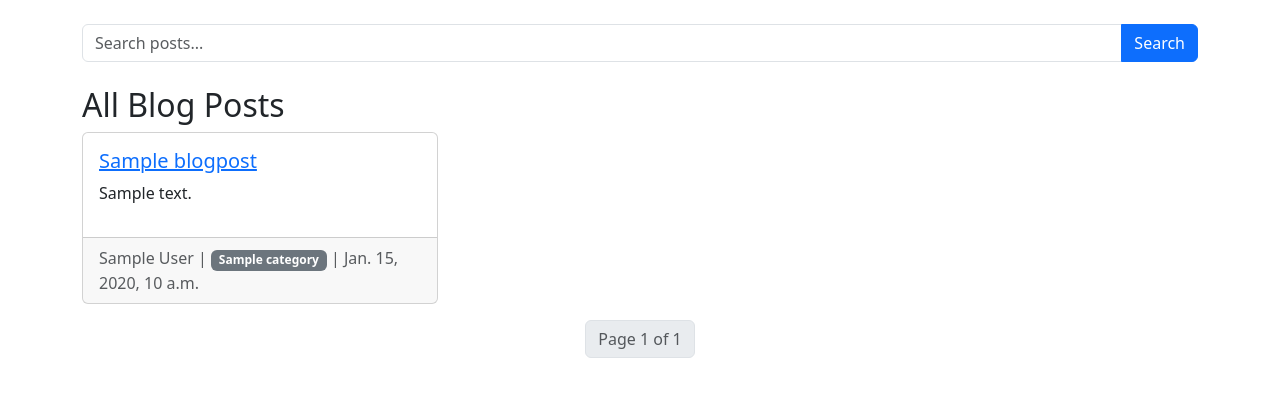
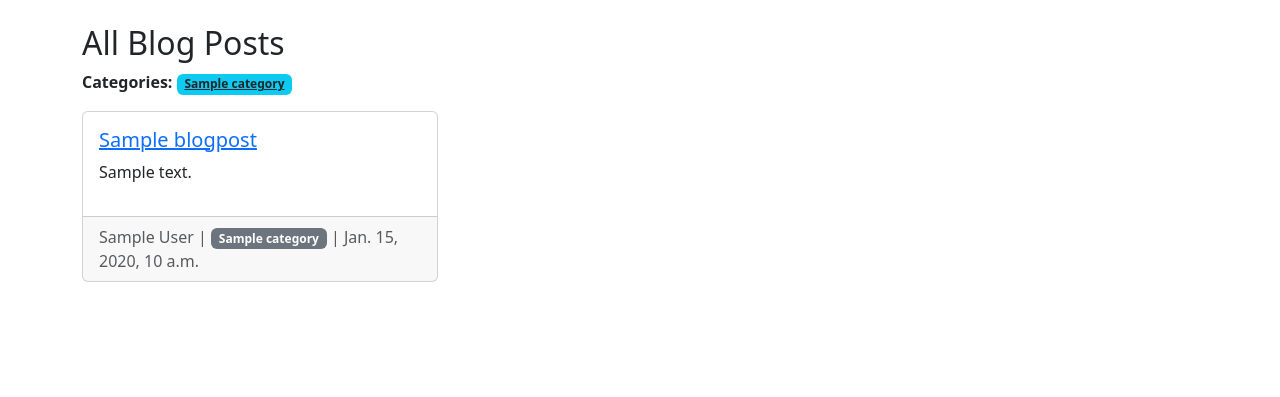
Before and after one commit to srivasanth291/django-blog-app, a Django app: page / in a window 1280 px wide. Shown: the part 56-453 px from the top of the page. Run offline with Django 5.2, Linux system fonts and the light colour scheme; tables that the repository leaves empty hold one stand-in row (values such as "Sample post").

Commit message:
Add category slug support and admin-managed categories

```diff
--- a/blog/admin.py
+++ b/blog/admin.py
@@ -4,7 +4,8 @@ from .models import BlogPost, Category
 
 @admin.register(Category)
 class CategoryAdmin(admin.ModelAdmin):
-    list_display = ('id', 'name')
+    list_display = ('id', 'name', 'slug')
+    prepopulated_fields = {'slug': ('name',)}
     search_fields = ('name',)
 
 
--- a/blog/models.py
+++ b/blog/models.py
@@ -1,8 +1,15 @@
 from django.db import models
+from django.utils.text import slugify
 
 
 class Category(models.Model):
-    name = models.CharField(max_length=100, unique=True)
+    name = models.CharField(max_length=100)
+    slug = models.SlugField(max_length=120, unique=True, blank=True)
+
+    def save(self, *args, **kwargs):
+        if not self.slug:
+            self.slug = slugify(self.name)
+        super().save(*args, **kwargs)
 
     def __str__(self):
         return self.name
@@ -13,11 +20,10 @@ class BlogPost(models.Model):
     content = models.TextField()
     author_name = models.CharField(max_length=100)
     category = models.ForeignKey(
-    Category,
-    on_delete=models.CASCADE,
-    related_name='posts'
+        Category,
+        on_delete=models.CASCADE,
+        related_name='posts'
     )
-
     created_at = models.DateTimeField(auto_now_add=True)
 
     def __str__(self):
--- a/blog/templates/blog/post_list.html
+++ b/blog/templates/blog/post_list.html
@@ -1,21 +1,24 @@
 {% extends 'blog/base.html' %}
-{% block title %}All Posts{% endblock %}
+{% block title %}Blog{% endblock %}
 
 {% block content %}
-<form method="get" class="mb-4">
-  <div class="input-group">
-    <input
-      type="text"
-      name="q"
-      class="form-control"
-      placeholder="Search posts..."
-      value="{{ query|default:'' }}"
-    >
-    <button class="btn btn-primary">Search</button>
+
+<h2>
+  {% if current_category %}
+    Posts in "{{ current_category.name }}"
+  {% else %}
+    All Blog Posts
+  {% endif %}
+</h2>
+
+<div class="mb-3">
+  <strong>Categories:</strong>
+  {% for cat in categories %}
+    <a href="{% url 'posts_by_category' cat.slug %}" class="badge bg-info text-dark me-1">
+      {{ cat.name }}
+    </a>
+  {% endfor %}
 </div>
-</form>
-
-<h2>All Blog Posts</h2>
 
 <div class="row">
   {% for post in posts %}
@@ -28,43 +31,15 @@
           <p>{{ post.content|truncatewords:20 }}</p>
         </div>
         <div class="card-footer text-muted">
-  {{ post.author_name }}
-  {% if post.category %}
-    | <span class="badge bg-secondary">{{ post.category.name }}</span>
-  {% endif %}
-  | {{ post.created_at }}
+          {{ post.author_name }} |
+          <span class="badge bg-secondary">{{ post.category.name }}</span> |
+          {{ post.created_at }}
         </div>
       </div>
     </div>
   {% empty %}
-<p>No posts yet</p>
+    <p>No posts found.</p>
   {% endfor %}
-<nav aria-label="Page navigation">
-  <ul class="pagination justify-content-center">
+</div>
 
-    {% if posts.has_previous %}
-      <li class="page-item">
-        <a class="page-link" href="?page={{ posts.previous_page_number }}{% if query %}&q={{ query }}{% endif %}">
-          Previous
-        </a>
-      </li>
-    {% endif %}
-
-    <li class="page-item disabled">
-      <span class="page-link">
-        Page {{ posts.number }} of {{ posts.paginator.num_pages }}
-      </span>
-    </li>
-
-    {% if posts.has_next %}
-      <li class="page-item">
-        <a class="page-link" href="?page={{ posts.next_page_number }}{% if query %}&q={{ query }}{% endif %}">
-          Next
-        </a>
-      </li>
-    {% endif %}
-
-  </ul>
-</nav>
-</div>
 {% endblock %}
--- a/blog/urls.py
+++ b/blog/urls.py
@@ -1,11 +1,16 @@
 from django.urls import path
 from .views import (
-    post_list, post_detail,
-    post_create, post_update, post_delete
+    post_list,
+    post_detail,
+    post_create,
+    post_update,
+    post_delete,
+    posts_by_category
 )
 
 urlpatterns = [
     path('', post_list, name='post_list'),
+    path('category/<slug:slug>/', posts_by_category, name='posts_by_category'),
     path('post/create/', post_create, name='post_create'),
     path('post/<int:id>/', post_detail, name='post_detail'),
     path('post/<int:id>/edit/', post_update, name='post_update'),
--- a/blog/views.py
+++ b/blog/views.py
@@ -1,31 +1,54 @@
 from django.shortcuts import render, redirect, get_object_or_404
-from .models import BlogPost
+from .models import BlogPost, Category
 from .forms import BlogPostForm
 from django.db.models import Q
 from django.core.paginator import Paginator
 
+
 def post_list(request):
     query = request.GET.get('q')
+    posts_queryset = BlogPost.objects.all().order_by('-created_at')
 
     if query:
-        posts = BlogPost.objects.filter(
+        posts_queryset = posts_queryset.filter(
             Q(title__icontains=query) |
             Q(content__icontains=query)
-        ).order_by('-created_at')
-    else:
-        posts = BlogPost.objects.all().order_by('-created_at')
-    paginator = Paginator(posts, 5)
+        )
+
+    paginator = Paginator(posts_queryset, 5)
     page_number = request.GET.get('page')
     posts = paginator.get_page(page_number)
 
+    categories = Category.objects.all()
+
     return render(request, 'blog/post_list.html', {
         'posts': posts,
-        'query': query
+        'query': query,
+        'categories': categories
     })
+
+
+def posts_by_category(request, slug):
+    category = get_object_or_404(Category, slug=slug)
+    posts_queryset = category.posts.all().order_by('-created_at')
+
+    paginator = Paginator(posts_queryset, 5)
+    page_number = request.GET.get('page')
+    posts = paginator.get_page(page_number)
+
+    categories = Category.objects.all()
+
+    return render(request, 'blog/post_list.html', {
+        'posts': posts,
+        'current_category': category,
+        'categories': categories
+    })
+
 
 def post_detail(request, id):
     post = get_object_or_404(BlogPost, id=id)
     return render(request, 'blog/post_detail.html', {'post': post})
+
 
 def post_create(request):
     if request.method == 'POST':
@@ -36,6 +59,7 @@ def post_create(request):
     else:
         form = BlogPostForm()
     return render(request, 'blog/post_form.html', {'form': form})
+
 
 def post_update(request, id):
     post = get_object_or_404(BlogPost, id=id)
@@ -48,6 +72,7 @@ def post_update(request, id):
         form = BlogPostForm(instance=post)
     return render(request, 'blog/post_form.html', {'form': form})
 
+
 def post_delete(request, id):
     post = get_object_or_404(BlogPost, id=id)
     if request.method == 'POST':
```
Also changed, not shown: blog/migrations/0002_category_slug_alter_category_name.py (added). Lines whose indentation alone changed are shown as unchanged.
